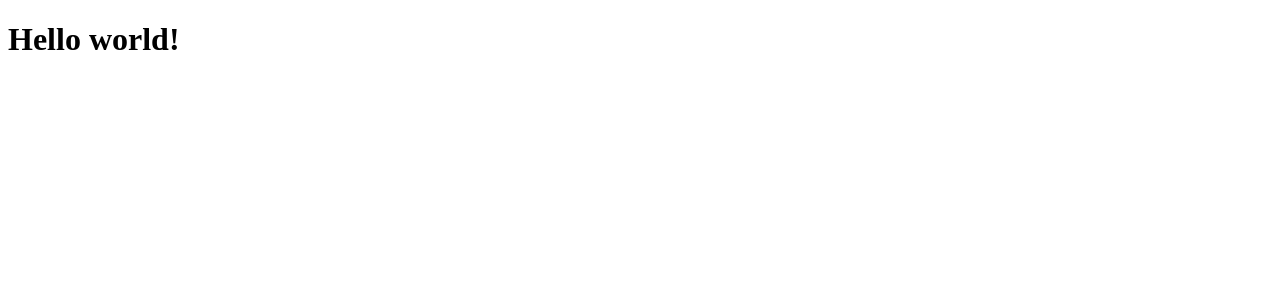
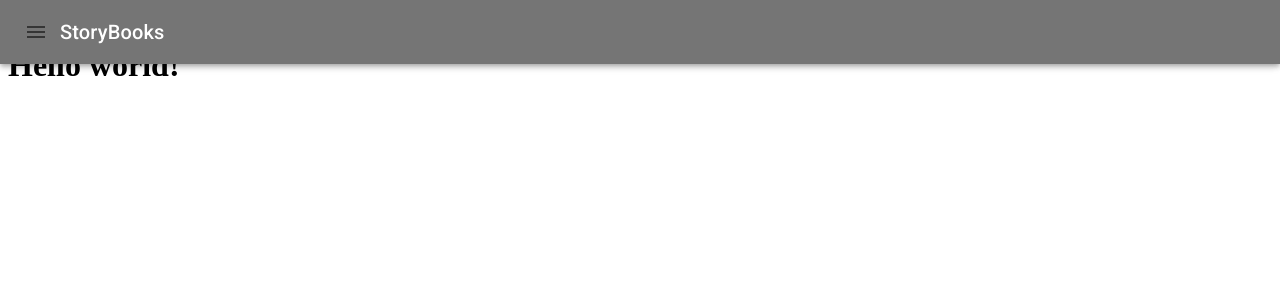
Before and after one commit to joeauyeung/storybooks, a React (Create React App) app in the folder client/: page / in a window 1280 px wide. Shown: the top 300 px of the page. Built offline with nearby package versions, Linux system fonts and the light colour scheme.

Commit message:
Create navbar component

```diff
--- a/client/public/index.html
+++ b/client/public/index.html
@@ -4,6 +4,10 @@
   <meta charset="UTF-8">
   <meta http-equiv="X-UA-Compatible" content="IE=edge">
   <meta name="viewport" content="width=device-width, initial-scale=1.0">
+  <!-- Import Material UI Roboto Font -->
+  <link rel="stylesheet" href="https://fonts.googleapis.com/css?family=Roboto:300,400,500,700&display=swap" />
+  <!-- Import Material UI Font Icons -->
+  <link rel="stylesheet" href="https://fonts.googleapis.com/icon?family=Material+Icons" /
   <title>StoryBooks</title>
 </head>
 <body>
--- a/client/src/components/App.jsx
+++ b/client/src/components/App.jsx
@@ -1,9 +1,31 @@
 import React from "react";
+import { createMuiTheme, ThemeProvider } from "@material-ui/core/styles";
+import Navbar from "./Navbar";
+
+// Create the theme colors
+const theme  = createMuiTheme({
+    palette: {
+        primary: {
+            main: "#757575"
+        },
+        secondary: {
+            main: "#e57373"
+        }
+    }
+})
+
+
 
 function App() {
-    return <div>
-        <h1>Hello world!</h1>
-    </div>
+    return (
+    <ThemeProvider theme={ theme }>
+        <div>
+            <Navbar/>
+            <h1>Hello world!</h1>
+        </div>
+    </ThemeProvider>
+
+    )
 }
 
 export default App;
--- /dev/null
+++ b/client/src/components/Navbar.jsx
@@ -0,0 +1,24 @@
+import React from "react";
+import AppBar from "@material-ui/core/AppBar";
+import Toolbar from "@material-ui/core/Toolbar";
+import Typography from "@material-ui/core/Typography";
+import IconButton from "@material-ui/core/IconButton";
+import MenuIcon from "@material-ui/icons/Menu";
+
+export default function Navbar() {
+
+    return (
+        <div>
+            <AppBar>
+                <Toolbar>
+                    <IconButton edge="start">
+                        <MenuIcon />
+                    </IconButton>
+                    <Typography variant="h6">
+                        StoryBooks
+                    </Typography>
+                </Toolbar>
+            </AppBar>
+        </div>
+    )
+}
--- a/package.json
+++ b/package.json
@@ -11,6 +11,9 @@
   "author": "",
   "license": "ISC",
   "dependencies": {
+    "@material-ui/core": "^4.11.3",
+    "@material-ui/icons": "^4.11.2",
+    "@material-ui/styles": "^4.11.3",
     "connect-mongo": "^4.2.2",
     "create-react-app": "^4.0.3",
     "dotenv": "^8.2.0",
@@ -24,7 +27,8 @@
     "mongoose-findorcreate": "^3.0.0",
     "morgan": "^1.10.0",
     "passport": "^0.4.1",
-    "passport-google-oauth20": "^2.0.0"
+    "passport-google-oauth20": "^2.0.0",
+    "react-router-dom": "^5.2.0"
   },
   "devDependencies": {
     "cross-env": "^7.0.3",
```
Also changed, not shown: 1 other file (tests, documents, lock files or other folders).
